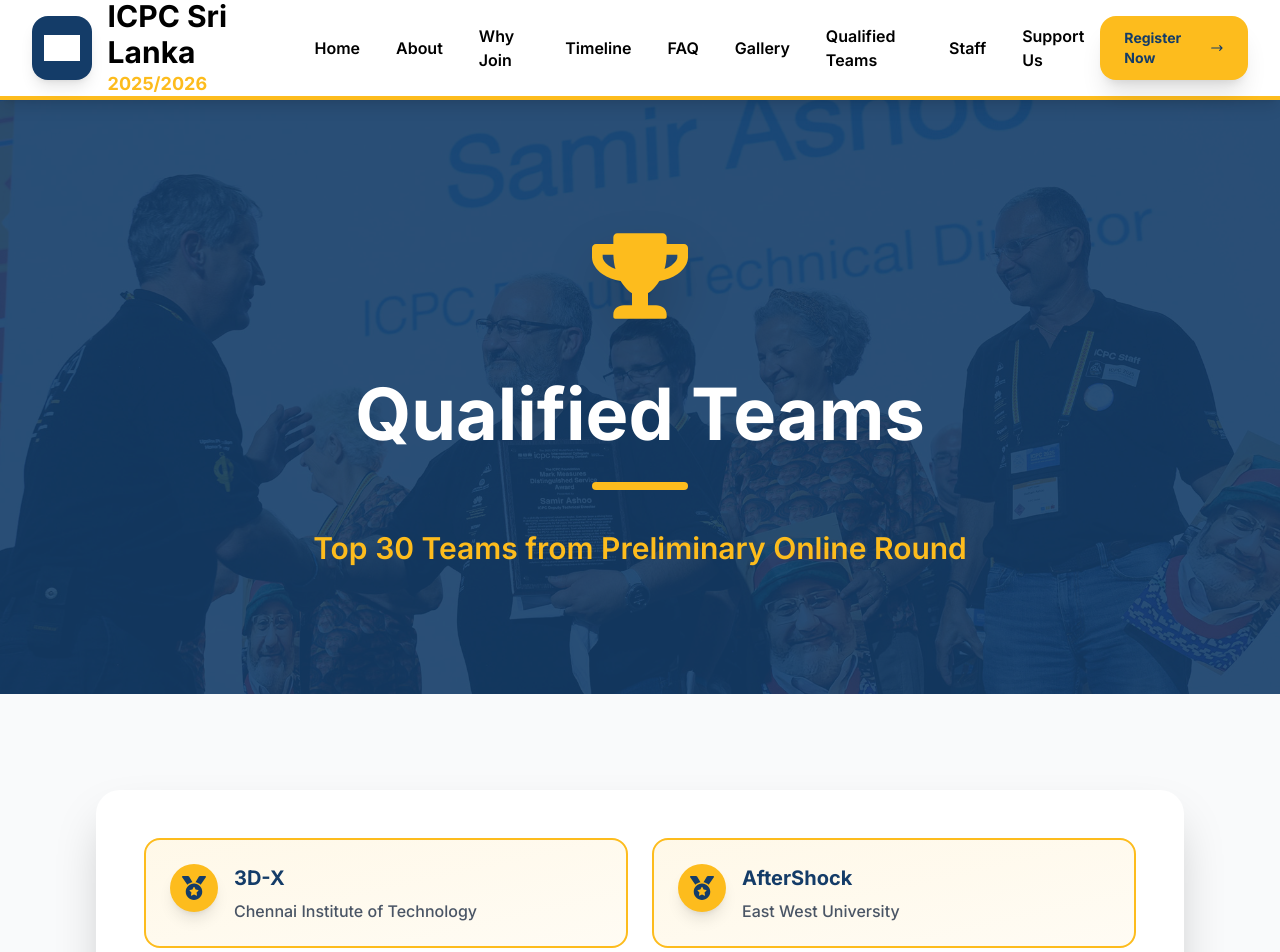
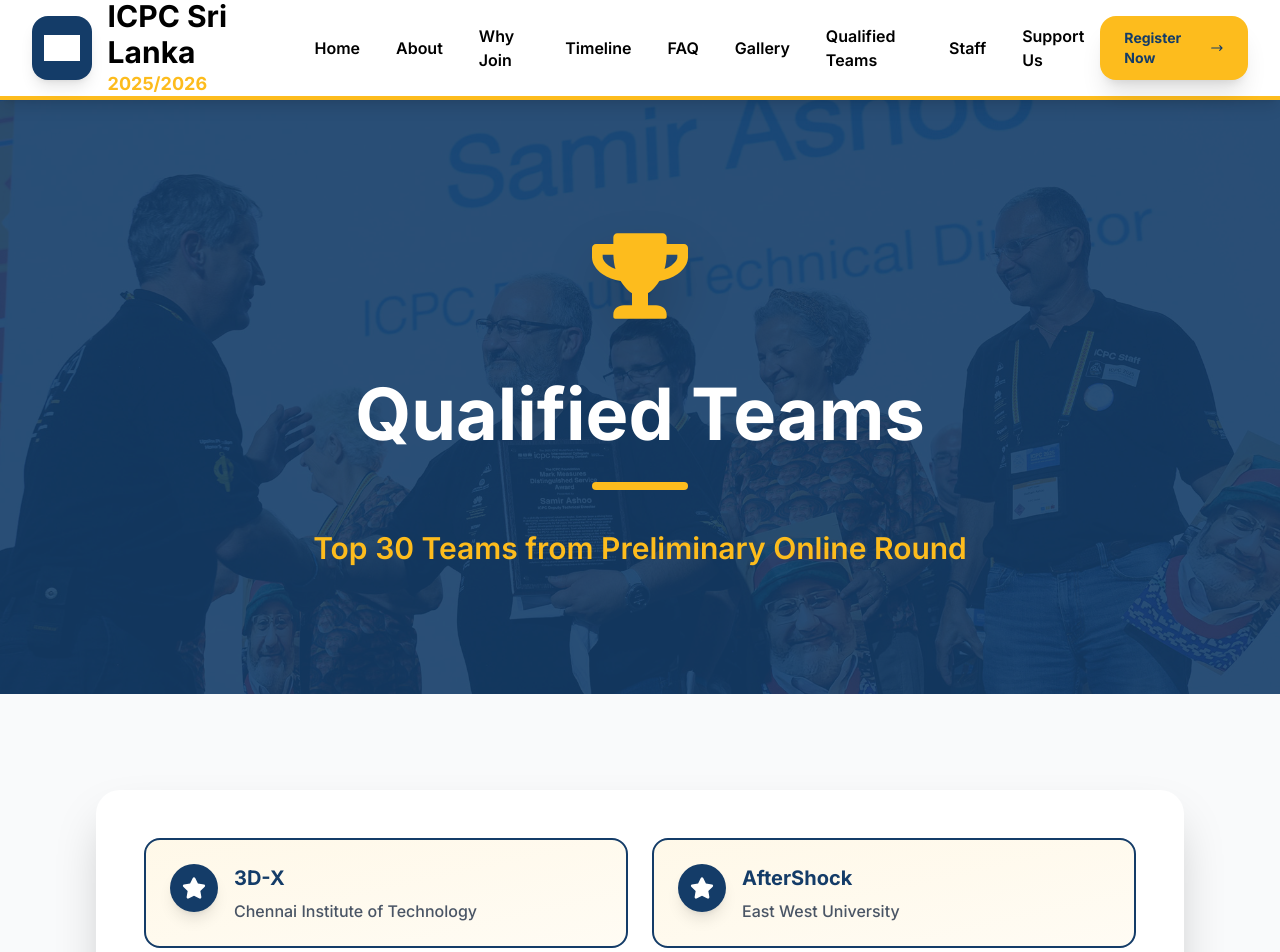
Before and after one commit to hirunaofficial/icpc.ieee.lk, a Next.js app: page /qualified-teams in a window 1280 px wide. Shown: the top 952 px of the page. Built offline with nearby package versions, Linux system fonts and the light colour scheme; no server answers; grey boxes are pictures that could not be loaded.

Commit message:
feat: update Qualified Teams page layout and add note section

```diff
--- a/src/app/qualified-teams/page.js
+++ b/src/app/qualified-teams/page.js
@@ -1,6 +1,6 @@
 'use client';
 
-import { FaTrophy, FaMedal, FaStar } from 'react-icons/fa';
+import { FaTrophy, FaStar } from 'react-icons/fa';
 import { FadeIn, ScaleIn, StaggerContainer, StaggerItem } from '@/components/AnimatedSection';
 
 export default function QualifiedTeams() {
@@ -73,10 +73,9 @@
             <div className="bg-white rounded-2xl sm:rounded-3xl shadow-2xl p-6 sm:p-8 md:p-12">
               <StaggerContainer>
                 <div className="grid grid-cols-1 md:grid-cols-2 gap-4 sm:gap-6">
-                  {teams.map((team, index) => (
-                    <StaggerItem key={index}>
+                  {teams.map((team) => (
+                    <StaggerItem key={team.name}>
                       <TeamCard
-                        rank={index + 1}
                         name={team.name}
                         university={team.university}
                       />
@@ -84,6 +83,13 @@
                   ))}
                 </div>
               </StaggerContainer>
+
+              {/* Note Section */}
+              <div className="mt-8 sm:mt-10 md:mt-12 pt-6 sm:pt-8 border-t-2 border-gray-200">
+                <p className="text-sm sm:text-base text-gray-600 text-center font-medium leading-relaxed">
+                  <span className="font-bold text-[#143C68]">Note:</span> Kindly note that this list shows the top 30 teams arranged by team number rather than contest rankings.
+                </p>
+              </div>
             </div>
           </FadeIn>
         </div>
@@ -112,22 +118,12 @@
   );
 }
 
-function TeamCard({ rank, name, university }) {
-  const isTopThree = rank <= 3;
-
+function TeamCard({ name, university }) {
   return (
-    <div className={`bg-gradient-to-br ${
-      isTopThree
-        ? 'from-[#FDBC1D]/10 to-[#FDBC1D]/5 border-2 border-[#FDBC1D]'
-        : 'from-gray-50 to-white border-2 border-gray-200'
-    } rounded-xl sm:rounded-2xl p-4 sm:p-6 hover:shadow-xl transition-all duration-300 hover:-translate-y-1`}>
+    <div className="bg-gradient-to-br from-[#FDBC1D]/10 to-[#FDBC1D]/5 border-2 border-[#143C68] rounded-xl sm:rounded-2xl p-4 sm:p-6 hover:shadow-xl transition-all duration-300 hover:-translate-y-1">
       <div className="flex items-start gap-3 sm:gap-4">
-        <div className={`flex-shrink-0 w-10 h-10 sm:w-12 sm:h-12 rounded-full flex items-center justify-center font-bold text-lg sm:text-xl shadow-lg ${
-          isTopThree
-            ? 'bg-[#FDBC1D] text-[#143C68]'
-            : 'bg-[#143C68] text-white'
-        }`}>
-          {rank <= 3 ? <FaMedal className="w-5 h-5 sm:w-6 sm:h-6" /> : rank}
+        <div className="flex-shrink-0 w-10 h-10 sm:w-12 sm:h-12 rounded-full flex items-center justify-center font-bold text-lg sm:text-xl shadow-lg bg-[#143C68] text-white">
+          <FaStar className="w-5 h-5 sm:w-6 sm:h-6" />
         </div>
         <div className="flex-1 min-w-0">
           <h3 className="text-lg sm:text-xl font-bold text-[#143C68] mb-1 sm:mb-2 truncate">
```
